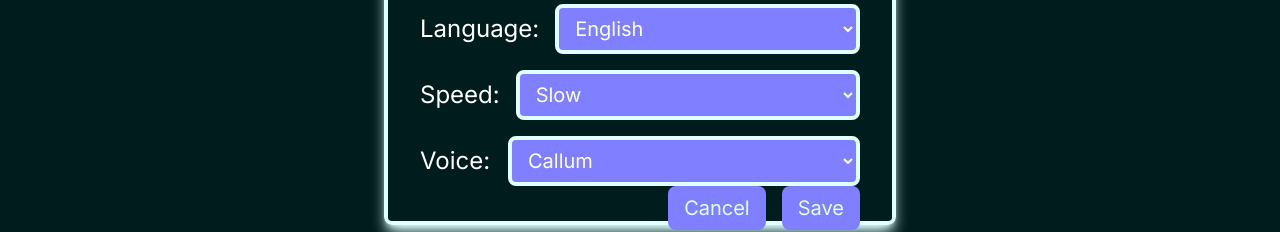
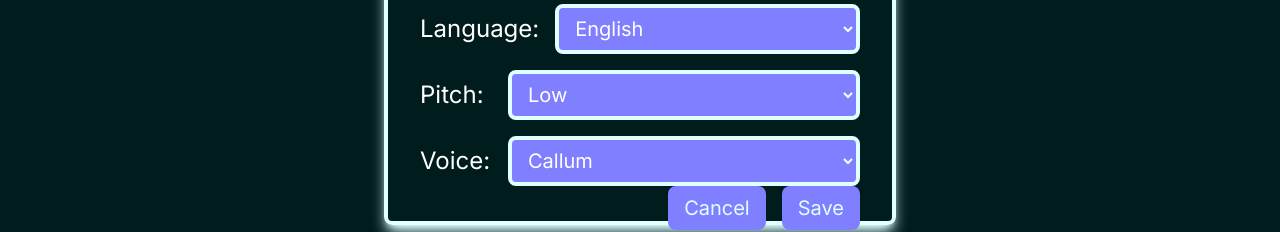
Before and after one commit to aryans-15/amber, a React (Create React App) app: page /settings in a window 1280 px wide. Shown: the part 394-626 px from the top of the page. Built offline with nearby package versions, Linux system fonts and the light colour scheme; no server answers.

Commit message:
pitch push

```diff
--- a/src/components/Log.js
+++ b/src/components/Log.js
@@ -28,7 +28,7 @@ function Log() {
   const navigate = useNavigate();
   let userVoice = "N2lVS1w4EtoT3dr4eOWO";
   let userLanguage = "en-US";
-  let userSpeed = 1;
+  let userPitch = 1;
 
   const streamCamVideo = () => {
     const constraints = { video: { facingMode: "user" } };
@@ -133,7 +133,7 @@ function Log() {
       if (userDoc.exists()) {
         const userData = userDoc.data();
         userLanguage = userData.language;
-        userSpeed = userData.speed;
+        userPitch = userData.pitch;
         userVoice = userData.voice;
         recognition.lang = userLanguage;
       } else {
@@ -261,7 +261,7 @@ function Log() {
             stability: 0.1,
             similarity_boost: 0.3,
             style: 0.2,
-            speed: userSpeed,
+            speed: parseFloat(userPitch),
           },
         },
       });
--- a/src/screens/Settings.js
+++ b/src/screens/Settings.js
@@ -8,7 +8,7 @@ import { useNavigate } from "react-router-dom";
 
 function Settings() {
   const [language, setLanguage] = useState("english");
-  const [speed, setSpeed] = useState("normal");
+  const [pitch, setPitch] = useState("normal");
   const [voice, setVoice] = useState("adam");
   const [userEmail, setUserEmail] = useState(null);
 
@@ -29,8 +29,8 @@ function Settings() {
           if (userData.language) {
             setLanguage(userData.language);
           }
-          if (userData.speed) {
-            setSpeed(userData.speed);
+          if (userData.pitch) {
+            setPitch(userData.pitch);
           }
           if (userData.voice) {
             setVoice(userData.voice);
@@ -53,7 +53,7 @@ function Settings() {
     const userDocRef = doc(db, "users", userEmail);
 
     try {
-      const updatedData = { language, speed, voice };
+      const updatedData = { language, pitch, voice };
       await setDoc(userDocRef, updatedData, { merge: true }).then(() => {
         alert("Settings updated");
       });
@@ -100,15 +100,15 @@ function Settings() {
               </select>
             </div>
             <div className="flex space-x-4 items-center justify-between">
-              <p className="text-white text-2xl">Speed: </p>
+              <p className="text-white text-2xl">Pitch: </p>
               <select
                 className="bg-secondary text-white border-4 border-font text-xl rounded-lg block w-[80%] py-2 px-3 hover:cursor-pointer"
-                value={speed}
-                onChange={(e) => setSpeed(e.target.value)}
+                value={pitch}
+                onChange={(e) => setPitch(e.target.value)}
               >
-                <option value="1">Slow</option>
-                <option value="5">Normal</option>
-                <option value="10">Fast</option>
+                <option value="0.1">Low</option>
+                <option value="1">Normal</option>
+                <option value="2">High</option>
               </select>
             </div>
             <div className="flex space-x-4 items-center justify-between">
```
